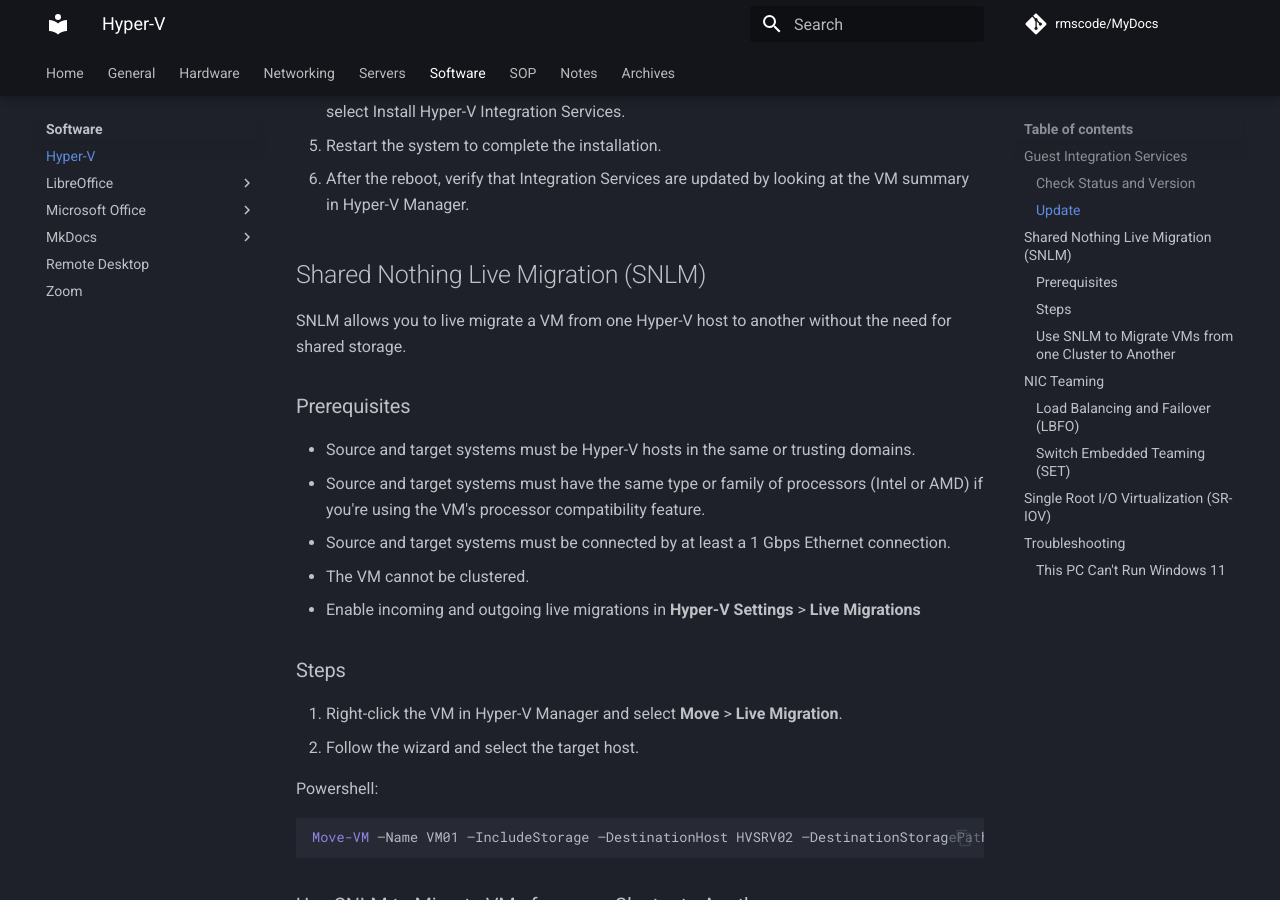
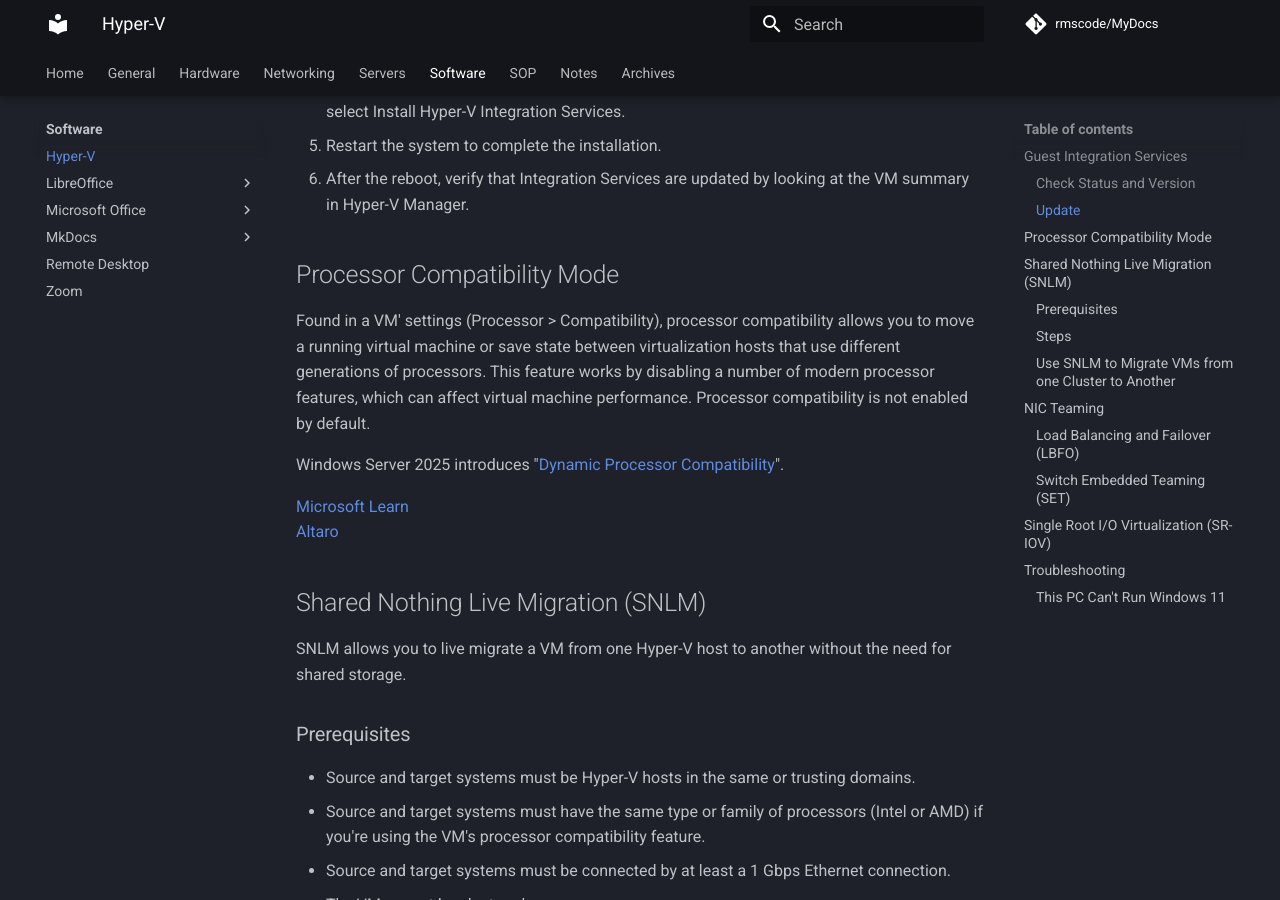
Before and after one commit to rmscode/binary-garden, an MkDocs documentation site: the page built from docs/software/hyper-v.md, in a window 1280 px wide and 900 px high, scrolled down 947 px. Built offline with MkDocs 1.6.1 and Material for MkDocs 9.7.7, drawn with Linux system fonts in a browser that asks for light colours; comment, search, counter and statistics services are not loaded.

Commit message:
Docs: Add "processor compatibility" to Hyper-V

```diff
--- a/docs/software/hyper-v.md
+++ b/docs/software/hyper-v.md
@@ -28,6 +28,15 @@
 4. Find the DVD drive which contains the Integration Services Setup Disk. Right-click on it and select Install Hyper-V Integration Services.
 5. Restart the system to complete the installation.
 6. After the reboot, verify that Integration Services are updated by looking at the VM summary in Hyper-V Manager.
+
+## Processor Compatibility Mode
+
+Found in a VM' settings (Processor > Compatibility), processor compatibility  allows you to move a running virtual machine or save state between virtualization hosts that use different generations of processors. This feature works by disabling a number of modern processor features, which can affect virtual machine performance. Processor compatibility is not enabled by default.
+
+Windows Server 2025 introduces "[Dynamic Processor Compatibility](https://learn.microsoft.com/en-us/windows-server/virtualization/hyper-v/manage/dynamic-processor-compatibility-mode)".
+
+[Microsoft Learn](https://learn.microsoft.com/en-us/previous-versions/windows/it-pro/windows-server-2012-R2-and-2012/dn859550(v=ws.11))</br>
+[Altaro](https://www.altaro.com/hyper-v/troubleshooting-hyper-v-live-migration)
 
 ## Shared Nothing Live Migration (SNLM)
 
```
